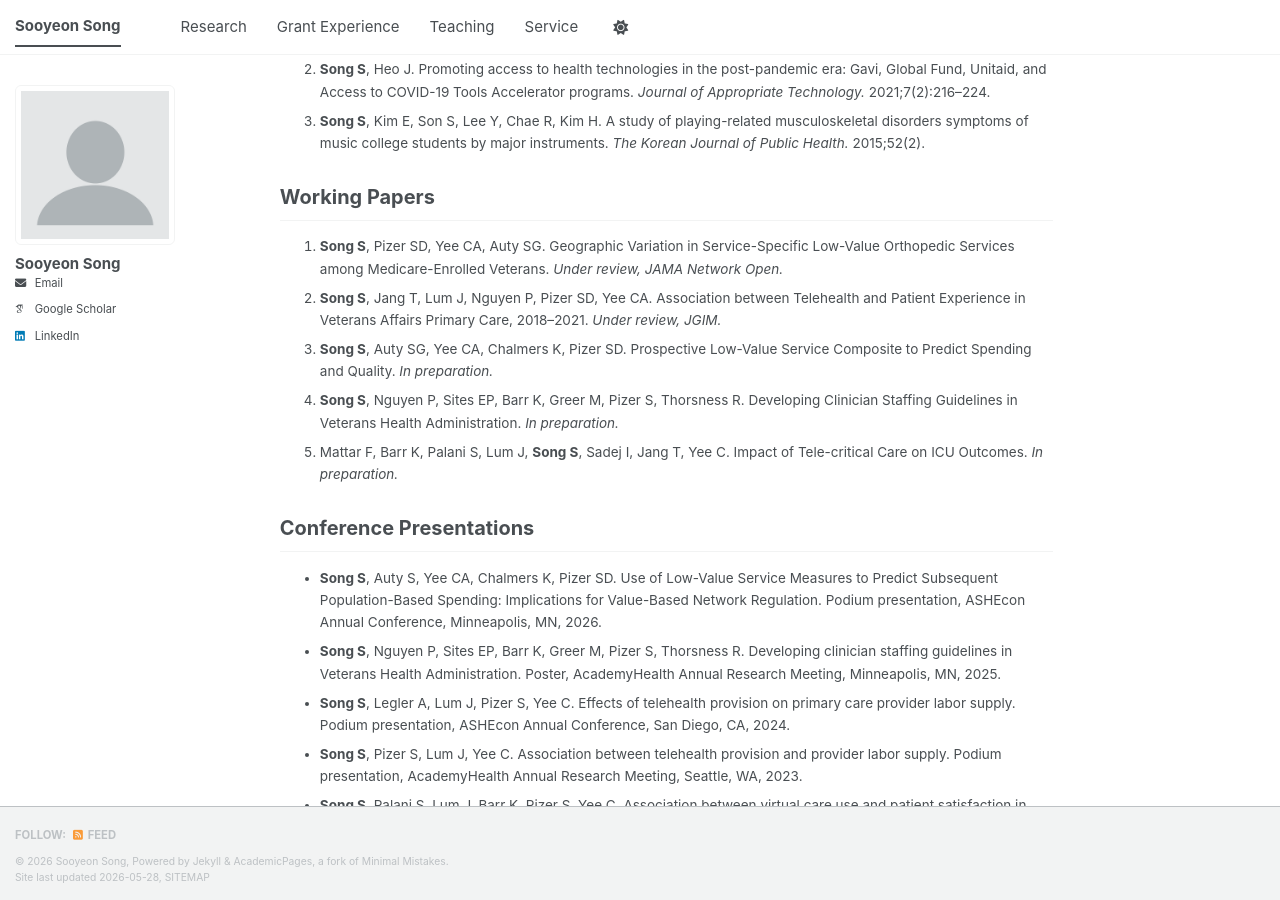
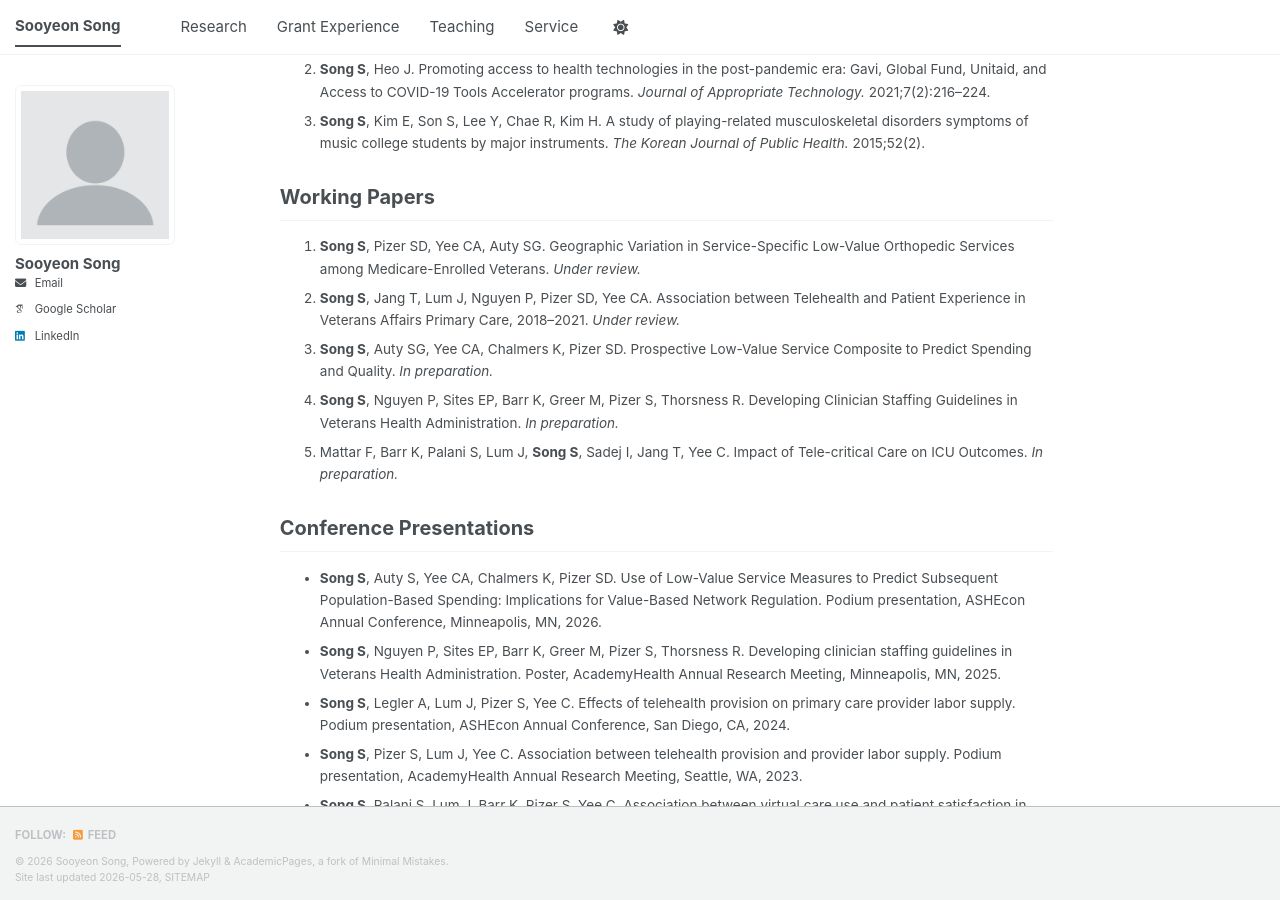
Before and after one commit to sooyeonsong/sooyeonsong.github.io, a Jekyll site: the page built from _pages/about.md, in a window 1280 px wide and 900 px high, scrolled down 527 px. Built offline with Jekyll 4.4.1, drawn with Linux system fonts in a browser that asks for light colours; some web fonts are replaced; a script bundle is joined from its source files by our own code; library files that are not in the unit come from our copies.

Commit message:
Update about.md

```diff
--- a/_pages/about.md
+++ b/_pages/about.md
@@ -32,8 +32,8 @@ You can find my CV [here](/files/Song_CV.pdf).
 
 <h2 id="working-papers">Working Papers</h2>
 
-1. <strong>Song S</strong>, Pizer SD, Yee CA, Auty SG. Geographic Variation in Service-Specific Low-Value Orthopedic Services among Medicare-Enrolled Veterans. <em>Under review, JAMA Network Open.</em>
-2. <strong>Song S</strong>, Jang T, Lum J, Nguyen P, Pizer SD, Yee CA. Association between Telehealth and Patient Experience in Veterans Affairs Primary Care, 2018–2021. <em>Under review, JGIM.</em>
+1. <strong>Song S</strong>, Pizer SD, Yee CA, Auty SG. Geographic Variation in Service-Specific Low-Value Orthopedic Services among Medicare-Enrolled Veterans. <em>Under review.</em>
+2. <strong>Song S</strong>, Jang T, Lum J, Nguyen P, Pizer SD, Yee CA. Association between Telehealth and Patient Experience in Veterans Affairs Primary Care, 2018–2021. <em>Under review.</em>
 3. <strong>Song S</strong>, Auty SG, Yee CA, Chalmers K, Pizer SD. Prospective Low-Value Service Composite to Predict Spending and Quality. <em>In preparation.</em>
 4. <strong>Song S</strong>, Nguyen P, Sites EP, Barr K, Greer M, Pizer S, Thorsness R. Developing Clinician Staffing Guidelines in Veterans Health Administration. <em>In preparation.</em>
 5. Mattar F, Barr K, Palani S, Lum J, <strong>Song S</strong>, Sadej I, Jang T, Yee C. Impact of Tele-critical Care on ICU Outcomes. <em>In preparation.</em>
```
